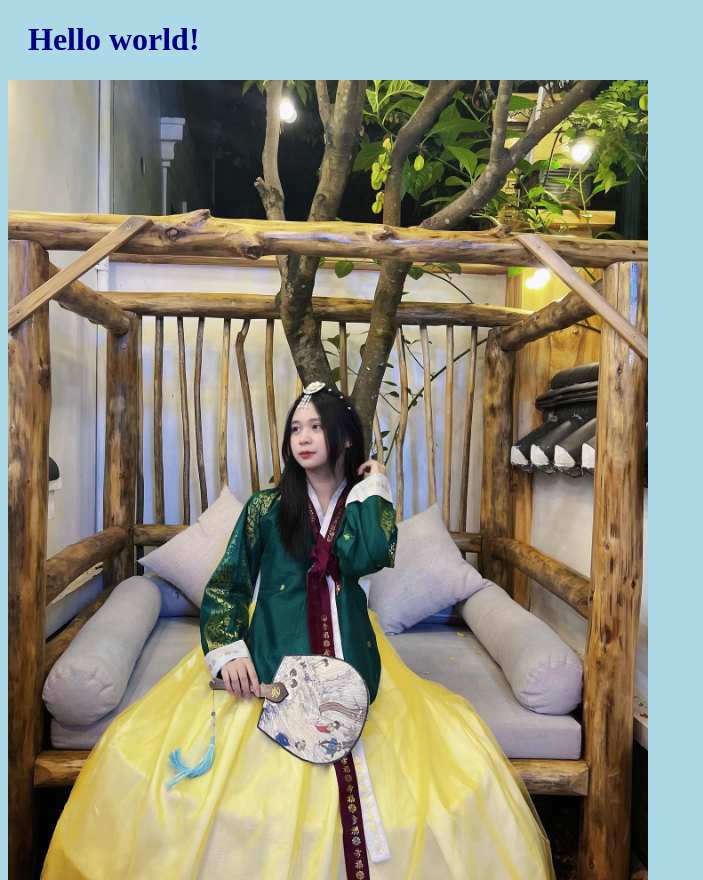
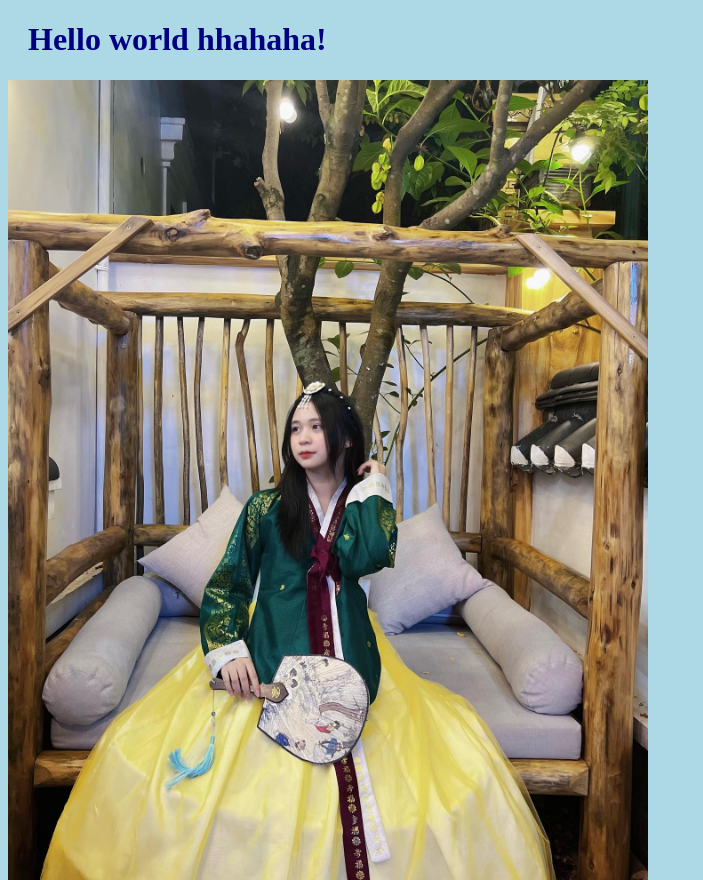
Before and after one commit to abcdefya/hello-word, a plain HTML site: page index.html in a window 1280 px wide. Shown: the top 880 px of the page, without its empty margins (0-703 px from the left). Drawn offline with Linux system fonts and the light colour scheme.

Commit message:
add words

```diff
--- a/index.html
+++ b/index.html
@@ -6,7 +6,7 @@
 </head>
 <body>
 
-<h1>Hello world!</h1>
+<h1>Hello world hhahaha!</h1>
 <div><img src="img_hello_world.jpg" alt="Hello World from Space" style="width:100%;max-width:640px"></div>
 <p>This is the first file in my new Git Repo.</p>
 <p>This line is here to show how merging works.</p>
```
